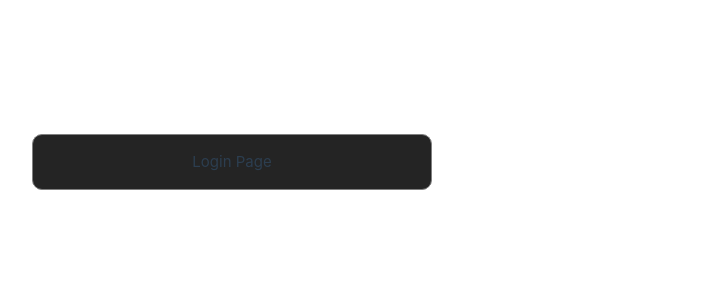
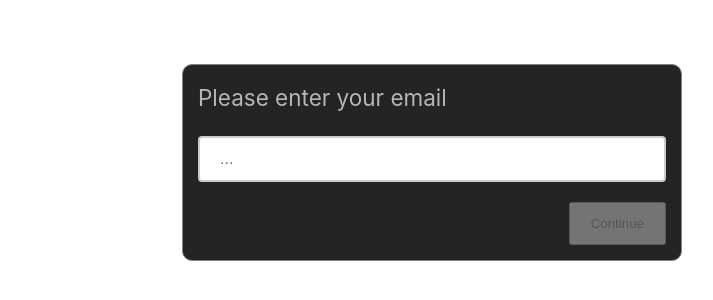
Before and after one commit to shehantissera/beer-hunt, a Vue app in the folder app/: page /login in a window 1280 px wide. Shown: the part 238-538 px from the top of the page, without its empty margins (208-921 px from the left). Built offline with nearby package versions, Linux system fonts and the light colour scheme.

Commit message:
Added route validation

```diff
--- a/app/src/App.vue
+++ b/app/src/App.vue
@@ -5,10 +5,8 @@
   <router-view></router-view>
 </template>
 
-<style scoped>
+<style>
 body {
   color: rgb(229 229 229 / 76%);
 }
-
-/* @media (min-width: 1024px) {} */
 </style>
--- a/app/src/assets/main.css
+++ b/app/src/assets/main.css
@@ -22,15 +22,17 @@ a,
   }
 }
 
-@media (min-width: 1024px) {
 body {
   display: flex;
   place-items: center;
 }
 
-  #app {
+/* #app {
   display: grid;
   grid-template-columns: 1fr 1fr;
   padding: 0 2rem;
-  }
-}
+} */
+
+/* @media (min-width: 1024px) {
+
+} */
--- a/app/src/components/LoginPage.vue
+++ b/app/src/components/LoginPage.vue
@@ -1,21 +1,78 @@
 <template lang="">
-    <div class="login-panel">
-        Login Page
-    </div>
+    <form class="login-panel" @submit="login($event)">
+        <div>
+            <h2>Please enter your email</h2>
+        </div>
+        <div>
+            <input type="email" v-model="emailAddress" name="email" placeholder="...">
+            <span class="error-msg" v-if="errorMessage != ''">{{errorMessage}}</span>
+        </div>
+        <div class="actions">
+            <input :disabled="emailAddress == ''" class="btn btn-primary" type="submit" value="Continue">
+        </div>
+    </form>
 </template>
 <script>
 export default {
-
+    data() {
+        return {
+            emailAddress: "",
+            errorMessage: "",
+        }
+    },
+    methods: {
+        login(e) {
+            this.errorMessage = "";
+            e.preventDefault()
+            if (this.validateEmailAddress(this.emailAddress)) {
+                localStorage.setItem('x-user', this.emailAddress);
+                this.$router.push('/')
+            } else {
+                this.errorMessage = "Please enter an valid emaill address"
+            }
+        },
+        validateEmailAddress(email) {
+            return String(email)
+                .toLowerCase()
+                .match(
+                    /^(([^<>()[\]\\.,;:\s@"]+(\.[^<>()[\]\\.,;:\s@"]+)*)|(".+"))@((\[[0-9]{1,3}\.[0-9]{1,3}\.[0-9]{1,3}\.[0-9]{1,3}\])|(([a-zA-Z\-0-9]+\.)+[a-zA-Z]{2,}))$/
+                );
+        }
+    }
 }
 </script>
-<style>
+<style scoped>
+.actions {
+    display: flex;
+    justify-content: end;
+}
+
+.error-msg {
+    color: rgb(255, 128, 128);
+}
+
 .login-panel {
     background-color: #242424;
     padding: 15px;
     border-radius: 10px;
-    width: 400px;
+    width: 500px;
     display: flex;
-    justify-content: center;
+    flex-direction: column;
     border: 1px solid grey;
 }
+
+input {
+    padding: 12px 20px 12px 20px;
+}
+
+input[type=email] {
+    width: 100%;
+    display: flex;
+    margin: 20px 0px;
+    box-sizing: border-box;
+    border: 2px solid #ccc;
+    border-radius: 4px;
+    font-size: 16px;
+
+}
 </style>
--- a/app/src/components/MainPage.vue
+++ b/app/src/components/MainPage.vue
@@ -1,21 +1,18 @@
 <script setup>
 import TopNavigation from './TopNavigation.vue'
 import SearchComponent from './SearchComponent.vue'
+
 </script>
 
 <template>
-    <TopNavigation />
-
-    <main>
-        <SearchComponent />
-    </main>
-
+    <div>
+        <TopNavigation />
+        <main>
+            <SearchComponent />
+        </main>
+    </div>
 </template>
 
 <style scoped>
-body {
-    color: rgb(229 229 229 / 76%);
-}
 
-/* @media (min-width: 1024px) {} */
 </style>
--- a/app/src/components/TopNavigation.vue
+++ b/app/src/components/TopNavigation.vue
@@ -1,9 +1,26 @@
+<script>
+export default {
+    data() {
+        return {
+            emailAddress: "someEmailAddress",
+        }
+    },
+    methods: {
+        loginOut(e) {
+            localStorage.removeItem('x-user');
+        }
+    }
+}
+</script>
 
 <template>
     <div class="topnav">
         <div>BeerHunt App</div>
-        <router-link to="/login">Login</router-link>
-        <div>Logout</div>
+        <div class="actions">
+            <div class="email">{{emailAddress}}</div>
+            <a href="#" @click="loginOut()">Logout</a>
+        </div>
+
     </div>
 </template>
 
@@ -14,13 +31,12 @@
     justify-content: space-between;
 }
 
-@media (min-width: 1024px) {
-    .topnav {
-        display: flex;
-        justify-content: center;
-        align-items: center;
-        flex-direction: column;
-        padding-right: calc(var(--section-gap) / 2);
-    }
+.email {
+    font-weight: bold;
+    margin-right: 20px;
+}
+
+.actions {
+    display: flex;
 }
 </style>
--- a/app/src/routes.js
+++ b/app/src/routes.js
@@ -15,4 +15,17 @@ const router = createRouter({
     routes,
 });
 
+// validate each route if the user is logged in
+router.beforeEach(async (to, from) => {
+
+    // get the x-user from the localstorage
+    const user = localStorage.getItem('x-user');
+
+    // navigate to login page if not authenticated
+    if (!user && to.name !== 'Login') {
+        // redirect the user to the login page
+        return { name: 'Login' }
+    }
+})
+
 export default router;
```
Also changed, not shown: 1 other file (tests, documents, lock files or other folders). Lines whose indentation alone changed are shown as unchanged.
